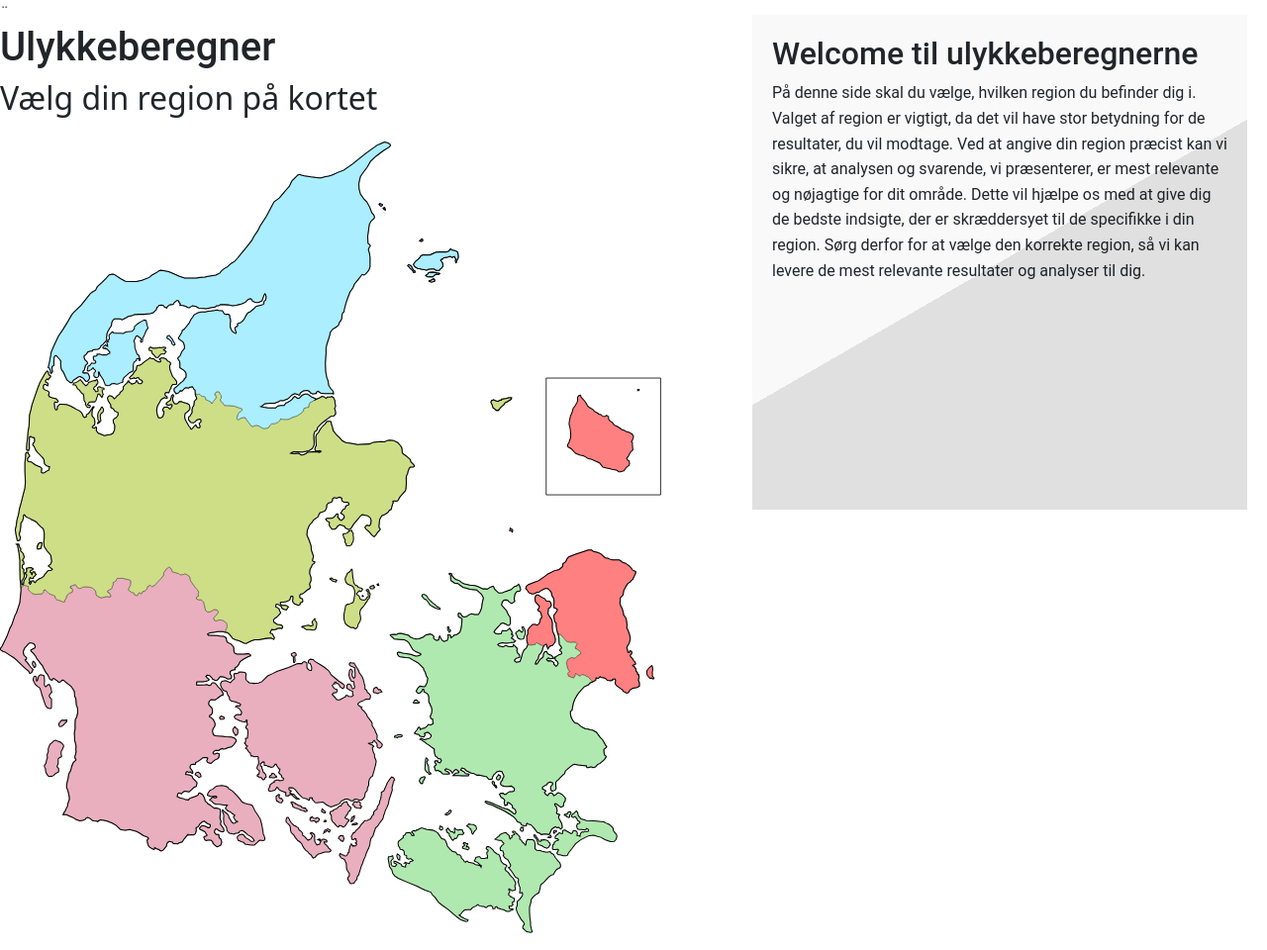
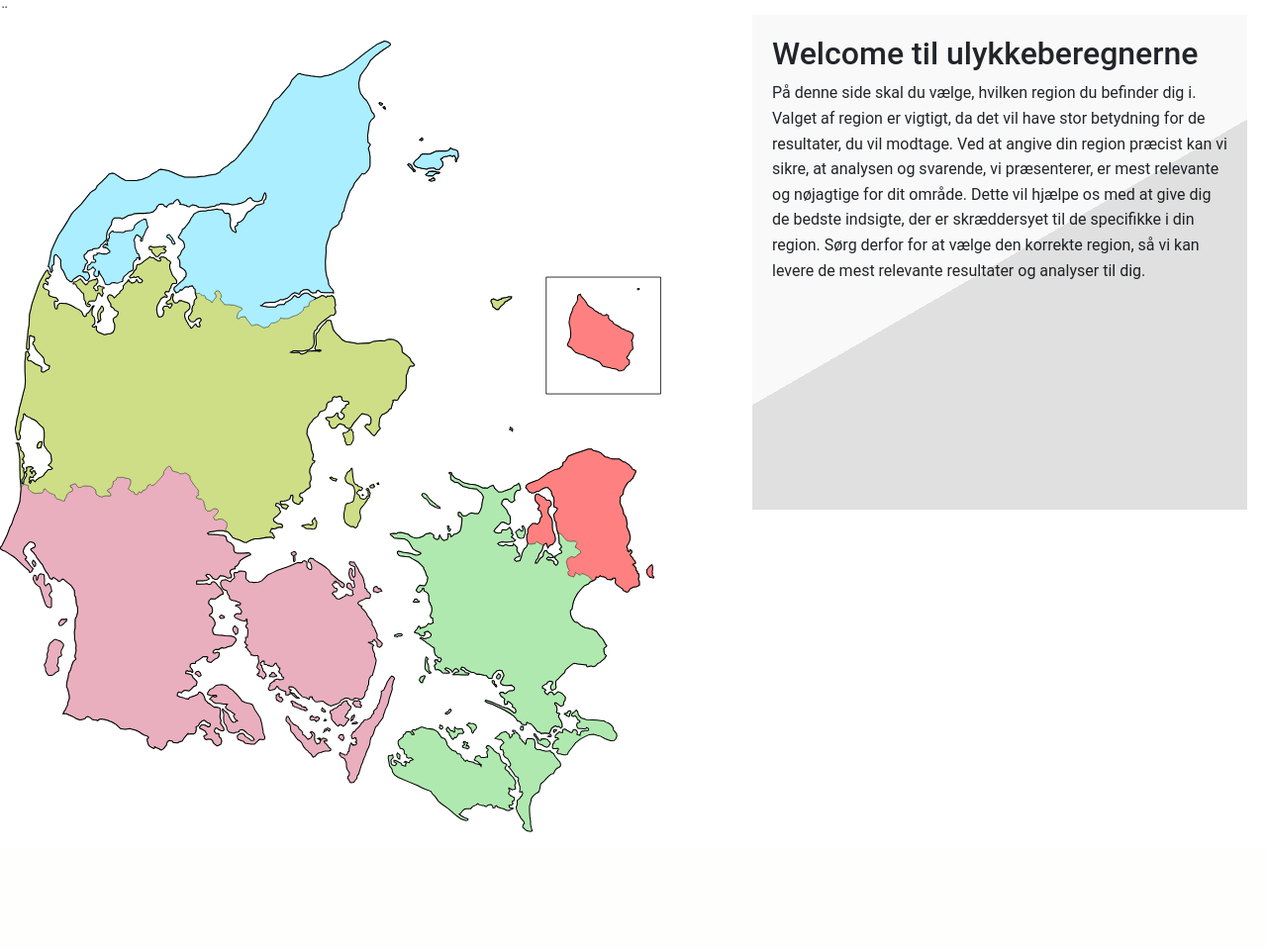
Before and after one commit to unord/KCL_Eksamensprojekt, a Flask app: page /Page2/ in a window 1280 px wide. Shown: the part 85-1045 px from the top of the page at 99% size. After the commit the page ends 926 px from the top, so only its background shows below. Run offline with Flask 3, Linux system fonts and the light colour scheme; parts of the project's set-up code (start-up, migrations or seed data) failed here and were passed over; some libraries are stand-ins or nearby versions.

Commit message:
changed page2
hehehe

```diff
--- a/The_website/templates/Page2.html
+++ b/The_website/templates/Page2.html
@@ -10,11 +10,6 @@
     <h2>Welcome til ulykkeberegnerne</h2>
     <p>På denne side skal du vælge, hvilken region du befinder dig i. Valget af region er vigtigt, da det vil have stor betydning for de resultater, du vil modtage. Ved at angive din region præcist kan vi sikre, at analysen og svarende, vi præsenterer, er mest relevante og nøjagtige for dit område. Dette vil hjælpe os med at give dig de bedste indsigte, der er skræddersyet til de specifikke i din region. Sørg derfor for at vælge den korrekte region, så vi kan levere de mest relevante resultater og analyser til dig.</p>
 </div>
-
-
-<div class="containermap">
-  <h1>Ulykkeberegner</h1>
-  <h2>Vælg din region på kortet</h2>
   <div class="map-container">
   <svg class="centered-map" xmlns="http://www.w3.org/2000/svg" width="668px" height="834px" viewBox="0 0 668 800" version="1.1" id="mapsection" center>
 
```
